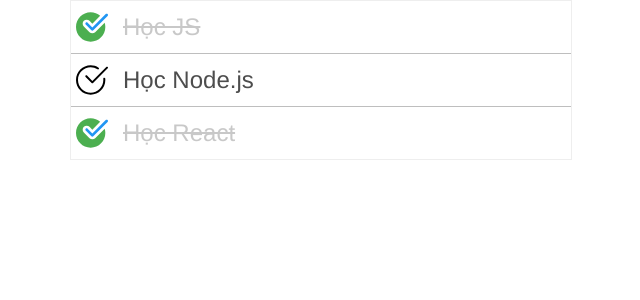
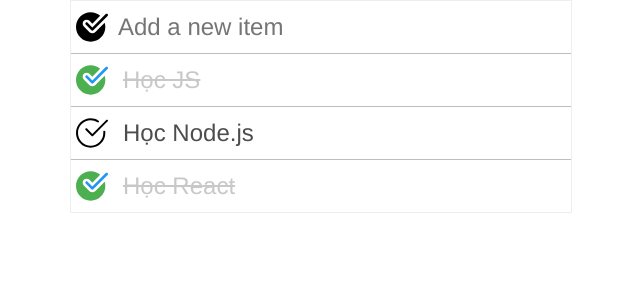
Before and after one commit to thinhtpt2000/ReactJS-Todo-List, a React (Create React App) app: page / in a window 1280 px wide. Shown: the top 300 px of the page, without its empty margins (319-959 px from the left). Built offline with nearby package versions, Linux system fonts and the light colour scheme.

Commit message:
add function adding new item

```diff
--- a/src/App.js
+++ b/src/App.js
@@ -1,6 +1,7 @@
 import React, { useState } from "react";
 import "./App.css";
 import TodoItem from "./components/TodoItem";
+import tick from "./img/tick.svg";
 
 const App = () => {
   const [todoItems, setTodoItems] = useState([
@@ -9,26 +10,65 @@
     { title: "Học React", isComplete: true },
   ]);
 
-  const onItemClick = (key) => {
-    setTodoItems((prevItems) => {
-      return prevItems.map((item, index) =>
-        index === key ? { ...item, isComplete: !item.isComplete } : item
-      );
-    });
+  const [newItem, setNewItem] = useState("");
+
+  const onItemClick = (item) => {
+    // setTodoItems((prevItems) => {
+    //   return prevItems.map((item, index) =>
+    //     index === key ? { ...item, isComplete: !item.isComplete } : item
+    //   );
+    // });
+    return (event) => {
+      const isComplete = item.isComplete;
+      const index = todoItems.indexOf(item);
+      setTodoItems([
+        ...todoItems.slice(0, index),
+        {
+          ...item,
+          isComplete: !isComplete,
+        },
+        ...todoItems.slice(index + 1),
+      ]);
+    };
   };
+
+  const onKeyUp = (event) => {
+    const { keyCode } = event;
+    let text = event.target.value;
+    if (keyCode === 13) {
+      if (!text) {
+        return;
+      }
+      text = text.trim();
+      if (!text) {
+        return;
+      }
+      setTodoItems([{ title: text, isComplete: false }, ...todoItems]);
+      setNewItem("");
+    }
+  };
+
+  const onChange = (event) => {
+    const text = event.target.value;
+    setNewItem(text);
+  }
 
   return (
     <div className="App">
+      <div className="Header">
+        <img src={tick} width="32" />
+        <input
+          type="text"
+          placeholder="Add a new item"
+          value={newItem}
+          onChange={onChange}
+          onKeyUp={onKeyUp}
+        />
+      </div>
       {todoItems.length > 0 &&
-        todoItems.map((item, index) => {
-          item.key = index;
-          return (
-          <TodoItem
-            key={index}
-            item={item}
-            onItemClick={onItemClick}
-          />);
-        })}
+        todoItems.map((item, index) => (
+          <TodoItem key={index} item={item} onItemClick={onItemClick(item)} />
+        ))}
       {todoItems.length === 0 && "Nothing here!!!"}
     </div>
   );
```
